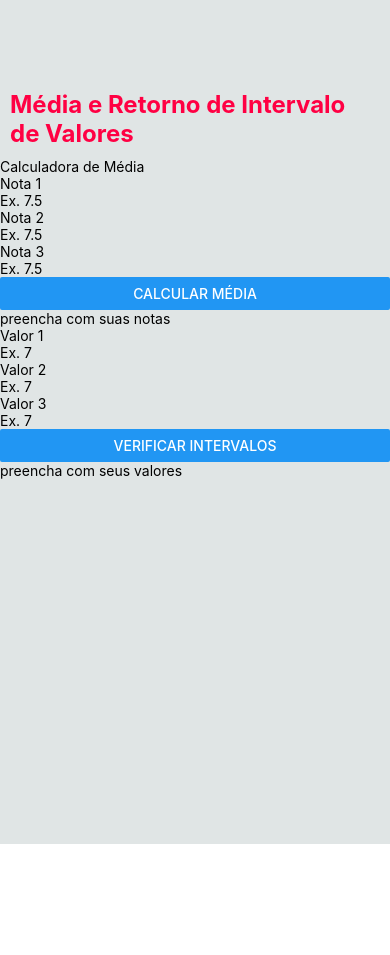
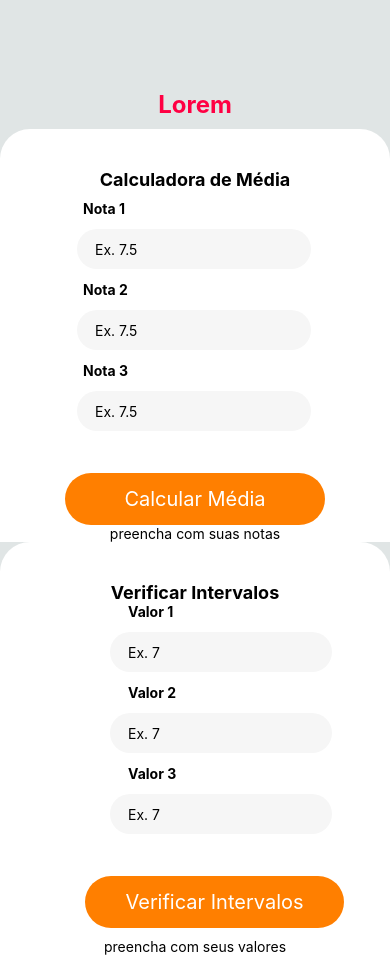
Before and after one commit to danleysilva/layoutreact, a React Native app in the folder my-project/: screen / in a window 390 px wide. Before the commit the page ends 844 px from the top, so only its background shows below. Built offline with nearby package versions, Linux system fonts and the light colour scheme.

Commit message:
Styling app

```diff
--- a/my-project/App.js
+++ b/my-project/App.js
@@ -2,6 +2,7 @@ import { StyleSheet, View } from 'react-native';
 import Title from './src/components/Title/';
 import Form from './src/components/Form/';
 import FormIntervalo from './src/components/FormIntervalo/';
+
 
 
 export default function App() {
--- a/my-project/package.json
+++ b/my-project/package.json
@@ -15,7 +15,8 @@
     "react": "17.0.1",
     "react-dom": "17.0.1",
     "react-native": "0.64.3",
-    "react-native-web": "0.17.1"
+    "react-native-web": "0.17.1",
+    "expo-linear-gradient": "~11.0.3"
   },
   "devDependencies": {
     "@babel/core": "^7.12.9"
--- a/my-project/src/components/Form/index.js
+++ b/my-project/src/components/Form/index.js
@@ -1,6 +1,7 @@
 import React, {useState} from "react";
-import { View, Text, TextInput, Button } from "react-native";
+import { View, Text, TextInput, TouchableOpacity } from "react-native";
 import ResultMedia from "./ResultMedia/";
+import styles from "./style"
 
 export default function Main (){
 
@@ -32,36 +33,43 @@ function validationMedia(){
 }
 
     return(
-        <View>
-            <View>
-                <Text>Calculadora de Média</Text>
+        <View style={styles.formContext}>
+            <View style={styles.form}>
+                <Text style={styles.formLabelTitle}>Calculadora de Média</Text>
             </View>
             <View>
-                <Text>Nota 1</Text>
+                <Text style={styles.formLabel}>Nota 1</Text>
                 <TextInput
+                style={styles.input}
                 onChangeText={setNota1}
                 value={nota1}
                 placeholder="Ex. 7.5"
                 keyboardType="numeric"
                 />
-                <Text>Nota 2</Text>
+                <Text style={styles.formLabel}>Nota 2</Text>
                 <TextInput
+                style={styles.input}
                 onChangeText={setNota2}
                 value={nota2}
                 placeholder="Ex. 7.5"
                 keyboardType="numeric"
                 />
-                <Text>Nota 3</Text>
+                <Text style={styles.formLabel}>Nota 3</Text>
                 <TextInput
+                style={styles.input}
                 onChangeText={setNota3}
                 value={nota3}
                 placeholder="Ex. 7.5"
                 keyboardType="numeric"
                 />
-                <Button
-                onPress={() => validationMedia()}
-                title={textButton}
-                />
+             <TouchableOpacity
+             style={styles.buttonCalculator}
+             onPress={() => {
+                validationMedia()
+             }}
+             >
+                 <Text style={styles.textButtonCalculator}>{textButton}</Text>
+            </TouchableOpacity>
             </View>
             <ResultMedia messageResultMedia={messageMedia} ResultMedia={media} />
             </View>
--- a/my-project/src/components/Form/style.js
+++ b/my-project/src/components/Form/style.js
@@ -0,0 +1,64 @@
+import { StyleSheet } from "react-native";
+
+const styles = StyleSheet.create({
+    formContext:{
+        width:"100%",
+        height:"50%%",
+        bottom:0,
+        backgroundColor:"#ffffff",
+        alignItems:"center",
+        borderTopLeftRadius:30,
+        borderTopRightRadius:30,
+        marginTop:"30",
+    },
+
+    form:{
+        width: "100%",
+        height:"auto",
+        marginTop:30,
+        padding: 10,
+    },
+
+    formLabelTitle:{
+        color:"#000000",
+        fontSize:18,
+        textAlign: "center",
+        fontWeight: "bold"
+    },
+
+    formLabel:{
+        color:"#000000",
+        fontSize:14,
+        paddingLeft:18,
+        fontWeight: "bold",
+    },
+
+    input:{
+        width:"90%",
+        borderRadius:50,
+        backgroundColor: "#f6f6f6",
+        height:40,
+        margin:12,
+        paddingLeft:18,
+    },
+
+    buttonCalculator:{
+        borderRadius:50,
+        color:"ffffff",
+        alignItems:"center",
+        justifyContent:"center",
+        width:"100%",
+        backgroundColor:"#FF7F00",
+        paddingTop:14,
+        paddingBottom:14,
+        marginTop:30,
+    },
+
+    textButtonCalculator:{
+       fontSize: 20,
+       color: "#ffffff",
+    },
+
+});
+
+export default styles
--- a/my-project/src/components/FormIntervalo/index.js
+++ b/my-project/src/components/FormIntervalo/index.js
@@ -1,6 +1,7 @@
 import React, {useState} from "react";
-import { View, Text, TextInput, Button } from "react-native";
+import { View, Text, TextInput, TouchableOpacity } from "react-native";
 import ResultIntervalo from "./ResultIntervalo/";
+import styles from "./style"
 
 export default function Main (){
 
@@ -32,33 +33,41 @@ function validationIntervalo(){
 }
 
     return(
-        <View>
-            <View>
-                <Text>Valor 1</Text>
+        <View style={styles.formContext}>
+            <View style={styles.form}>
+            <Text style={styles.formLabelTitle}>Verificar Intervalos</Text>
+                <Text style={styles.formLabel}>Valor 1</Text>
                 <TextInput
+                style={styles.input}
                 onChangeText={setValor1}
                 value={valor1}
                 placeholder="Ex. 7"
                 keyboardType="numeric"
                 />
-                <Text>Valor 2</Text>
+                <Text style={styles.formLabel}>Valor 2</Text>
                 <TextInput
+                style={styles.input}
                 onChangeText={setValor2}
                 value={valor2}
                 placeholder="Ex. 7"
                 keyboardType="numeric"
                 />
-                <Text>Valor 3</Text>
+                <Text style={styles.formLabel}>Valor 3</Text>
                 <TextInput
+                style={styles.input}
                 onChangeText={setValor3}
                 value={valor3}
                 placeholder="Ex. 7"
                 keyboardType="numeric"
                 />
-                <Button
-                onPress={() => validationIntervalo()}
-                title={textButton}
-                />
+                <TouchableOpacity
+             style={styles.buttonCalculator}
+             onPress={() => {
+                validationIntervalo()
+             }}
+             >
+                 <Text style={styles.textButtonCalculator}>{textButton}</Text>
+            </TouchableOpacity>
             </View>
             <ResultIntervalo messageResultIntervalo={messageIntervalo} ResultIntervalo={intervalo} />
             </View>
--- a/my-project/src/components/FormIntervalo/style.js
+++ b/my-project/src/components/FormIntervalo/style.js
@@ -0,0 +1,67 @@
+import { StyleSheet } from "react-native";
+
+const styles = StyleSheet.create({
+    formContext:{
+        width:"100%",
+        height:"50%%",
+        bottom:0,
+        backgroundColor:"#ffffff",
+        borderTopLeftRadius:30,
+        borderTopRightRadius:30,
+        marginTop:"30",
+        alignItems:"center",
+    },
+
+    form:{
+        width: "100%",
+        height:"auto",
+        marginTop:30,
+        padding: 10,
+    },
+
+    formLabelTitle:{
+        color:"#000000",
+        fontSize:18,
+        textAlign: "center",
+        fontWeight: "bold"
+    },
+
+    formLabel:{
+        color:"#000000",
+        fontSize:14,
+        paddingLeft:18,
+        fontWeight: "bold",
+        marginLeft:100,
+    },
+
+    input:{
+        width:"60%",
+        borderRadius:50,
+        backgroundColor: "#f6f6f6",
+        height:40,
+        margin:12,
+        paddingLeft:18,
+        marginLeft:100,
+    },
+
+    buttonCalculator:{
+        borderRadius:50,
+        color:"ffffff",
+        alignItems:"center",
+        justifyContent:"center",
+        width:"70%",
+        backgroundColor:"#FF7F00",
+        paddingTop:14,
+        paddingBottom:14,
+        marginTop:30,
+        marginLeft:75,
+    },
+
+    textButtonCalculator:{
+       fontSize: 20,
+       color: "#ffffff",
+    },
+
+});
+
+export default styles
--- a/my-project/src/components/Title/index.js
+++ b/my-project/src/components/Title/index.js
@@ -5,7 +5,7 @@ import styles from "./style";
 export default function Title(){
     return(
         <View style={styles.boxTitle}>
-            <Text style={styles.textTitle}>Média e Retorno de Intervalo de Valores</Text>
+            <Text style={styles.textTitle}>Lorem</Text>
         </View>
 
     );
```
Also changed, not shown: my-project/src/components/Title/style.js (line endings or trailing spaces), 1 other file (tests, documents, lock files or other folders).
